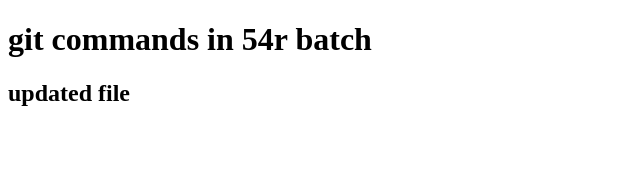
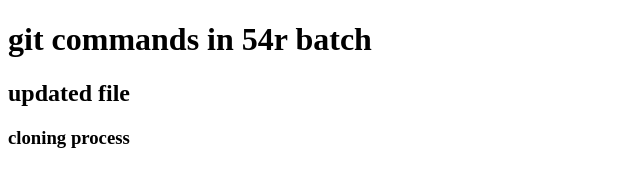
Before and after one commit to Bhagavathulasrividya/cloning-54r-1-, a plain HTML site: page index.html in a window 1280 px wide. Shown: the whole page, without its empty margins (0-640 px from the left). Drawn offline with Linux system fonts and the light colour scheme.

Commit message:
version2

```diff
--- a/index.html
+++ b/index.html
@@ -8,5 +8,6 @@
 <body>
     <h1>git commands in 54r batch</h1>
     <h2>updated file</h2>
+    <h3>cloning process</h3>
 </body>
 </html>
```
